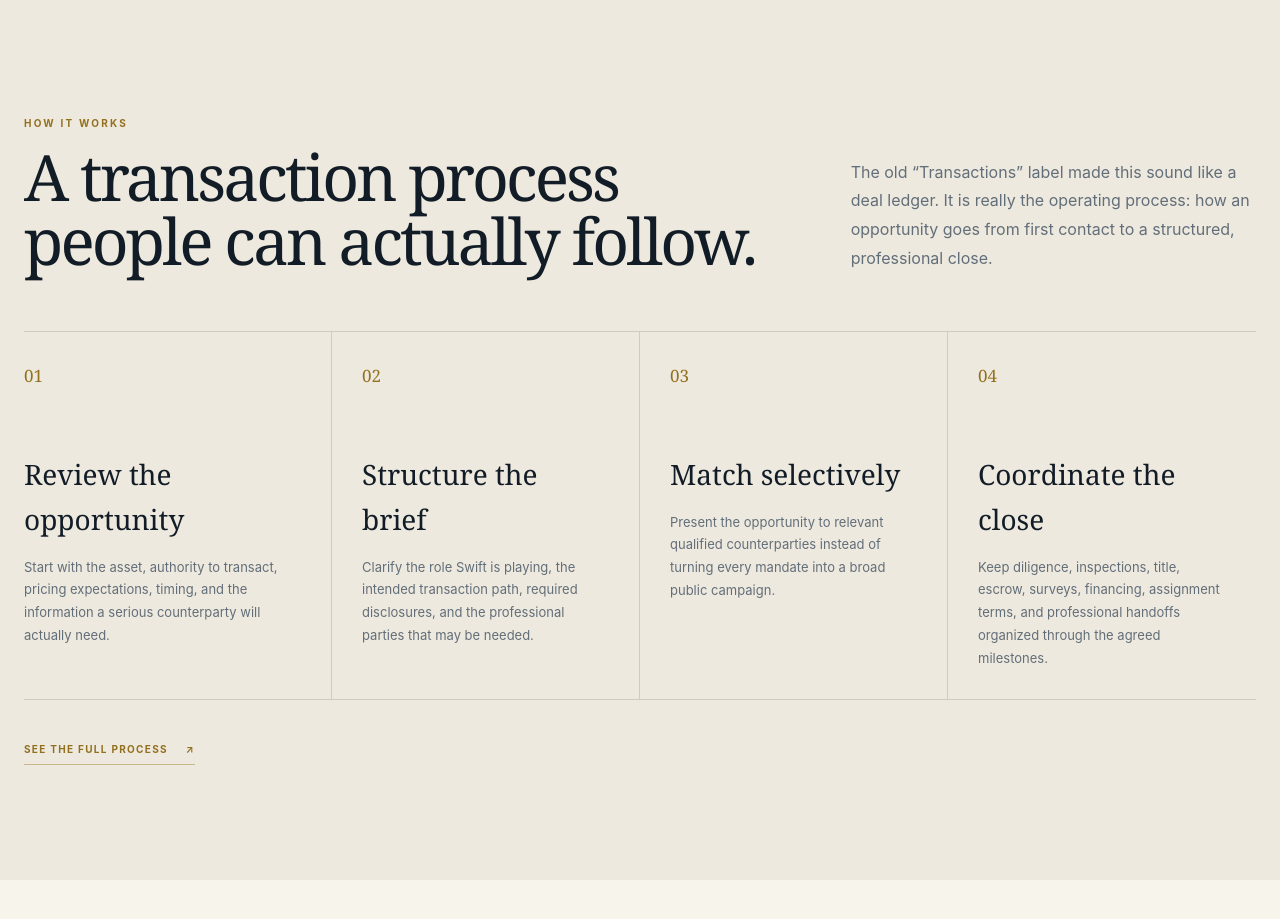
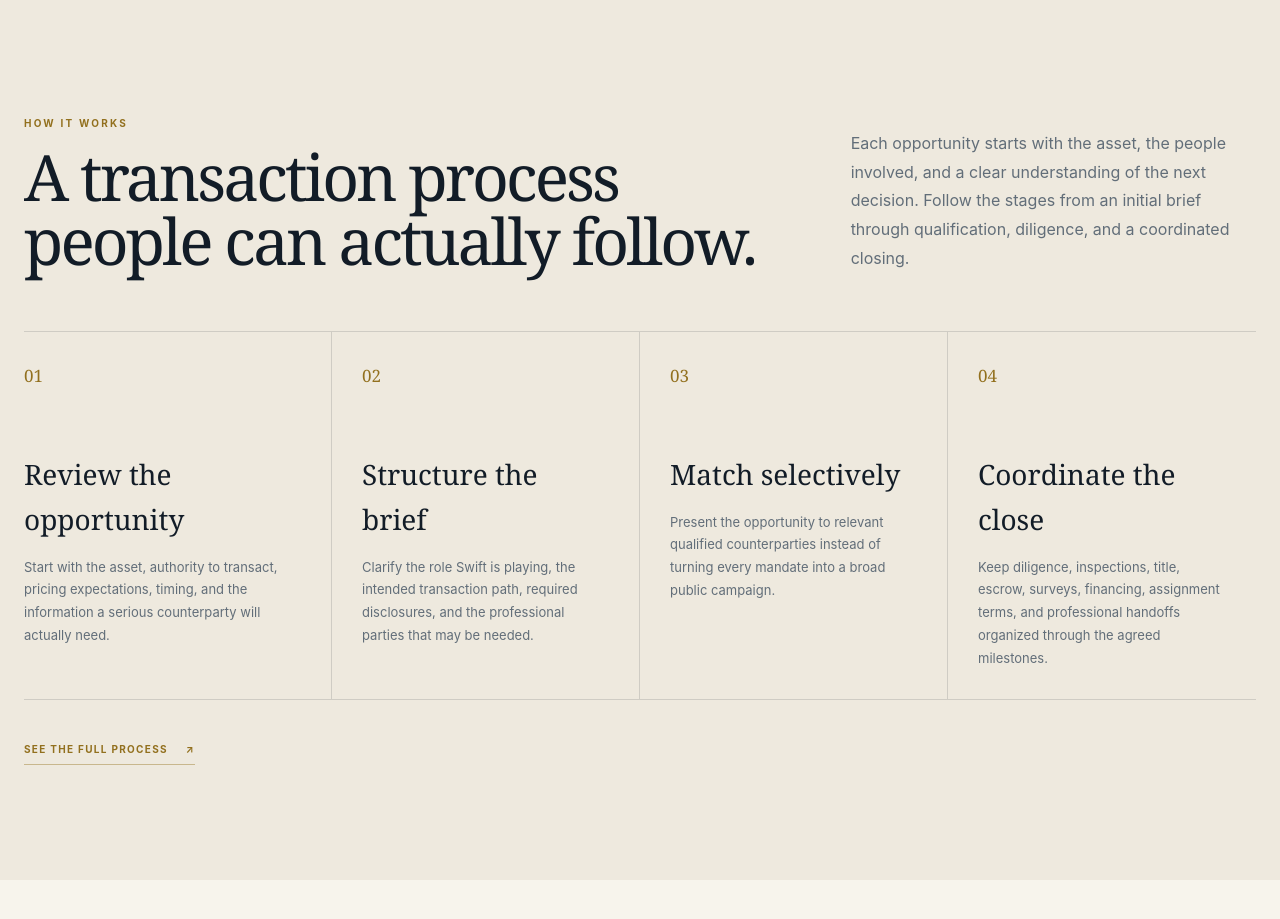
Before and after one commit to josephjilovec/swiftdealsolutions, a Next.js app: page / in a window 1280 px wide. Shown: the part 1980-2899 px from the top of the page. Built offline with nearby package versions, Linux system fonts and the light colour scheme; no server answers.

Commit message:
Replace internal website commentary with customer-facing copy

```diff
--- a/app/page.tsx
+++ b/app/page.tsx
@@ -75,7 +75,7 @@ export default function HomePage() {
         <div className="shell-wide">
           <div className="swift-process-head">
             <div><p className="kicker">How it works</p><h2>A transaction process people can actually follow.</h2></div>
-            <p>The old “Transactions” label made this sound like a deal ledger. It is really the operating process: how an opportunity goes from first contact to a structured, professional close.</p>
+            <p>Each opportunity starts with the asset, the people involved, and a clear understanding of the next decision. Follow the stages from an initial brief through qualification, diligence, and a coordinated closing.</p>
           </div>
           <div className="swift-process-grid">
             {process.map(([number, title, copy]) => <article key={number}><span>{number}</span><h3>{title}</h3><p>{copy}</p></article>)}
```
Also changed, not shown: 4 other files (tests, documents, lock files or other folders).
